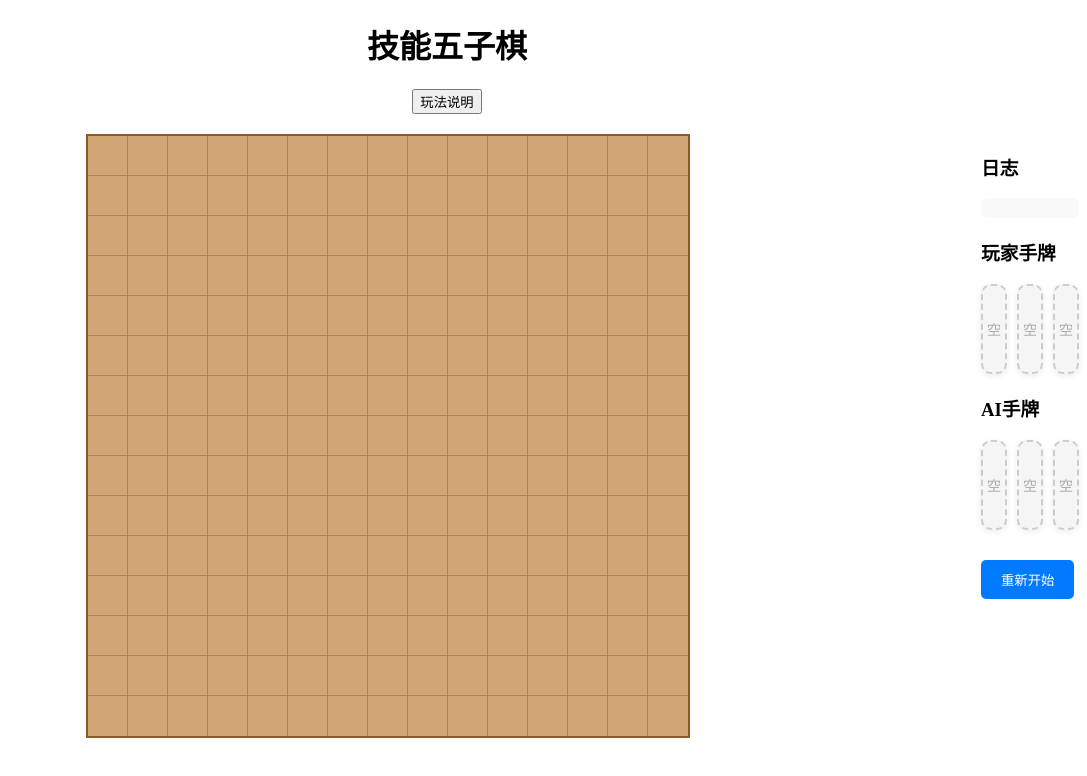
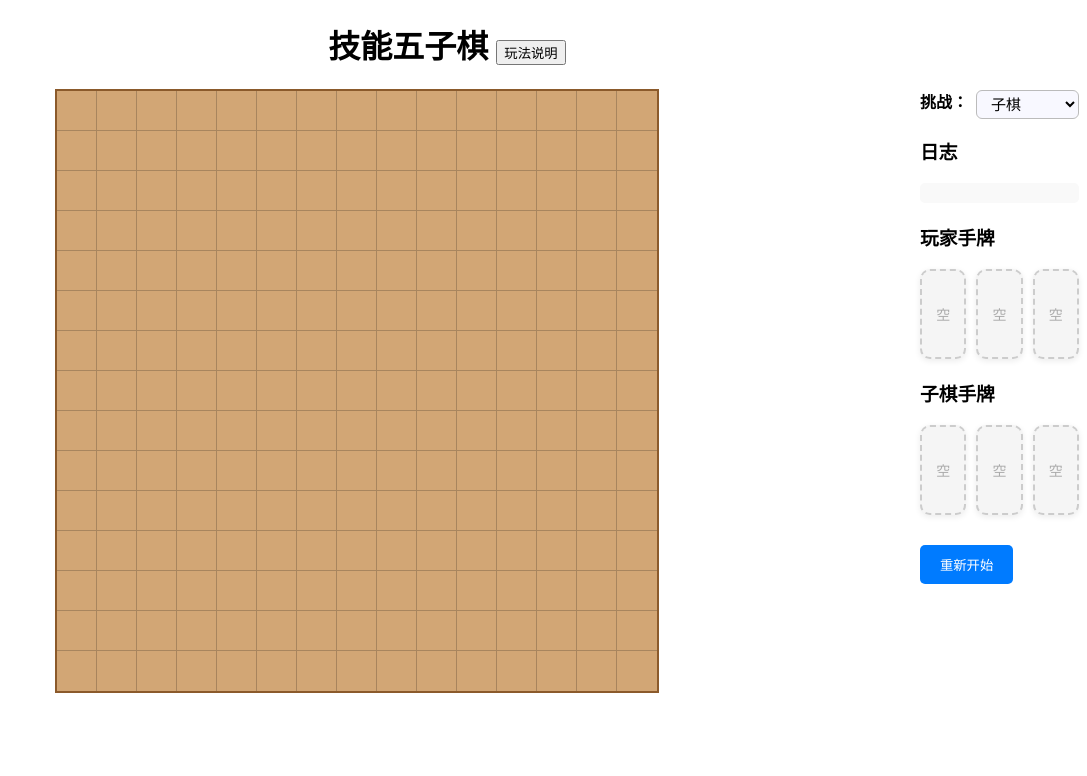
Before and after one commit to wjing-zz/SkillGolang, a Vue app: page / in a window 1280 px wide. Shown: the top 776 px of the page, without its empty margins (193-1280 px from the left). Built offline with nearby package versions, Linux system fonts and the light colour scheme.

Commit message:
AI names update

```diff
--- a/src/App.vue
+++ b/src/App.vue
@@ -1,7 +1,9 @@
 <template>
   <div class="app">
-    <h1>技能五子棋</h1>
-    <button class="rule-btn" @click="showRules = true">玩法说明</button>
+    <h1>
+      技能五子棋
+      <button class="rule-btn" @click="showRules = true">玩法说明</button>
+    </h1>
     <div class="game">
       <GomokuBoard
         :size="boardSize"
@@ -9,11 +11,16 @@
         @place="handlePlace"
       />
       <aside class="sidebar">
+        <label class="challenge-label">挑战：</label>
+        <select v-model="opponent" class="opponent-select" @change="restartGame">
+        <option value="子棋">子棋</option>
+        <option value="张技能五">张技能五</option>
+      </select>
         <h3>日志</h3>
         <div class="log">
-          <div v-for="(line, i) in logs" :key="i">{{ line }}</div>
+          <div v-for="(line, i) in logs" :key="i">{{ line.replace(/AI/g, opponent) }}</div>
         </div>
-        <div v-if="winner" class="winner">🎉 {{ winner }} 获胜！</div>
+        <div v-if="winner" class="winner">🎉 {{ winner === '玩家' ? '玩家' : opponent }} 获胜！</div>
 
         <h3 style="margin-top:20px;">玩家手牌</h3>
         <div class="card-row">
@@ -34,7 +41,7 @@
           </div>
         </div>
 
-        <h3 style="margin-top:20px;">AI手牌</h3>
+        <h3 style="margin-top:20px;">{{ opponent }}手牌</h3>
         <div class="card-row">
           <div
             v-for="i in 3"
@@ -44,7 +51,7 @@
             <div v-if="aiHand[i-1]" class="card-ui" :class="getCardRarityClass(aiHand[i-1])">
               <span class="card-name">{{ aiHand[i-1] }}</span>
               <button disabled>
-                AI自动使用
+                {{ opponent }}自动使用
               </button>
             </div>
             <div v-else class="card-ui empty-card">
@@ -58,11 +65,9 @@
         </button>
       </aside>
     </div>
-
     <RulesModel :show="showRules" @close="showRules = false" />
   </div>
 </template>
-
 
 <script lang="ts" setup>
 import { ref } from 'vue'
@@ -79,7 +84,7 @@ const round = ref(1) // 新增：记录当前回合数
 const actionUsed = ref(false) // 标记是否已行动
 const playerRound = ref(0) // 玩家落子次数
 const aiRound = ref(0)     // AI落子次数
-
+const opponent = ref('子棋')
 // ===== 玩家卡牌系统 =====
 const hand = ref<string[]>([]) // 玩家手牌
 const usageCounts = ref({ FEI: 0, JING: 0, LI: 0 })
@@ -751,4 +756,34 @@ function getCardRarityClass(cardName: string) {
   border-color: gold;
   box-shadow: 0 0 8px gold;
 }
+
+.opponent-select {
+  margin-left: 0;
+  padding: 4px 10px;
+  font-size: 15px;
+  border-radius: 6px;
+  border: 1px solid #bbb;
+  background: #f8f8ff;
+  vertical-align: middle;
+}
+
+.challenge-row {
+  display: flex;
+  align-items: center;
+  margin-bottom: 10px;
+}
+.challenge-label {
+  font-weight: bold;
+  margin-right: 8px;
+}
+.challenge-text {
+  cursor: pointer;
+  padding: 2px 8px;
+  border-radius: 4px;
+  background: #f5f5f5;
+  transition: background 0.2s;
+}
+.challenge-text:hover {
+  background: #e0e0e0;
+}
 </style>
```
